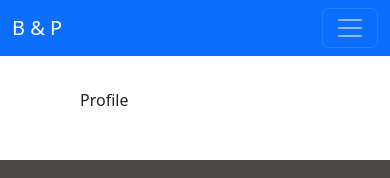
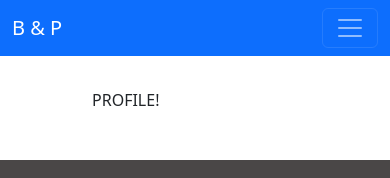
Before and after one commit to albotero/bark-and-purr, a React (Vite) app in the folder client/: page /user in a window 390 px wide. Shown: the top 178 px of the page. Built offline with nearby package versions, Linux system fonts and the light colour scheme.

Commit message:
Responsive active Navlinks

```diff
--- a/client/src/pages/Home.jsx
+++ b/client/src/pages/Home.jsx
@@ -1,5 +1,3 @@
-import React from "react"
-
 const Home = () => {
   return <div>Home</div>
 }
--- a/client/src/pages/Profile.jsx
+++ b/client/src/pages/Profile.jsx
@@ -1,5 +1,7 @@
+import Container from "react-bootstrap/esm/Container"
+
 const Profile = () => {
-  return <div>Profile</div>
+  return <Container>PROFILE!</Container>
 }
 
 export default Profile
--- a/client/src/styles/Navbar.css
+++ b/client/src/styles/Navbar.css
@@ -6,5 +6,11 @@
 }
 
 .nav-link.active {
-  border-bottom: 1px solid var(--bs-light);
+  font-weight: 500;
 }
+
+@media screen and (min-width: 768px) {
+  .nav-link.active {
+    border-bottom: 1px solid var(--bs-light);
+  }
+}
```
